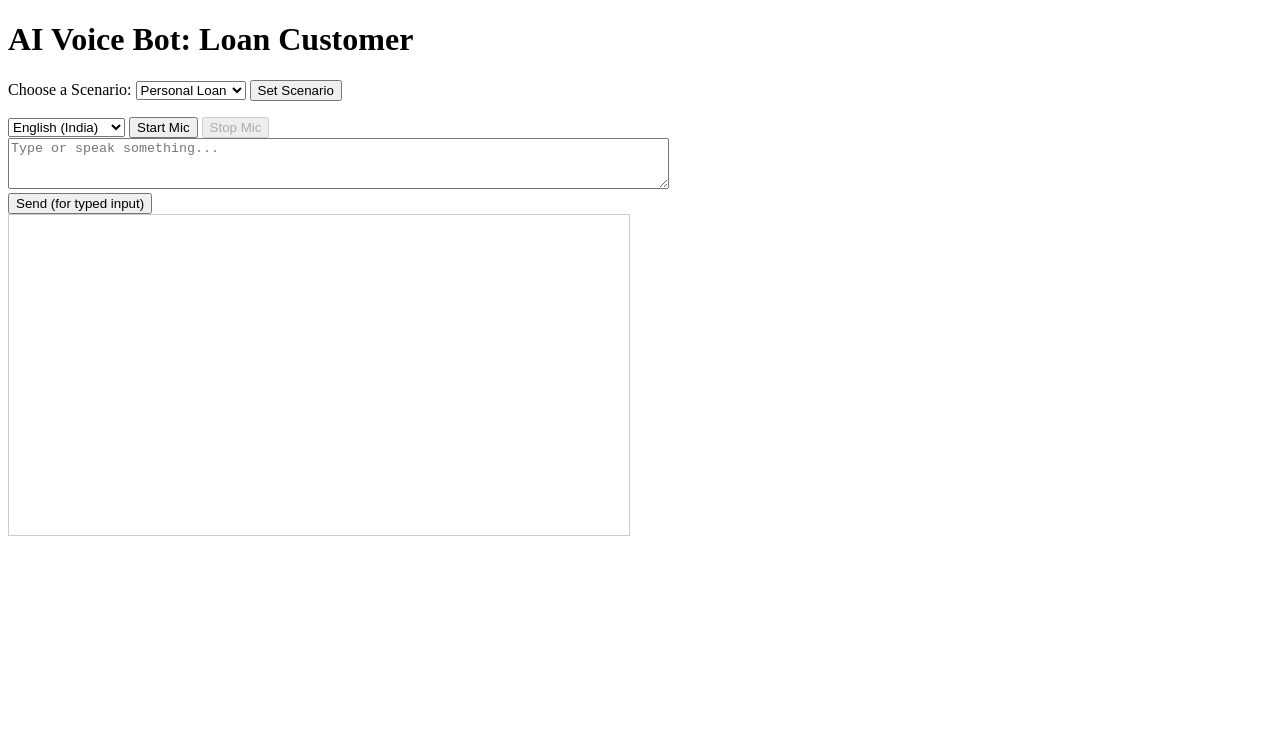
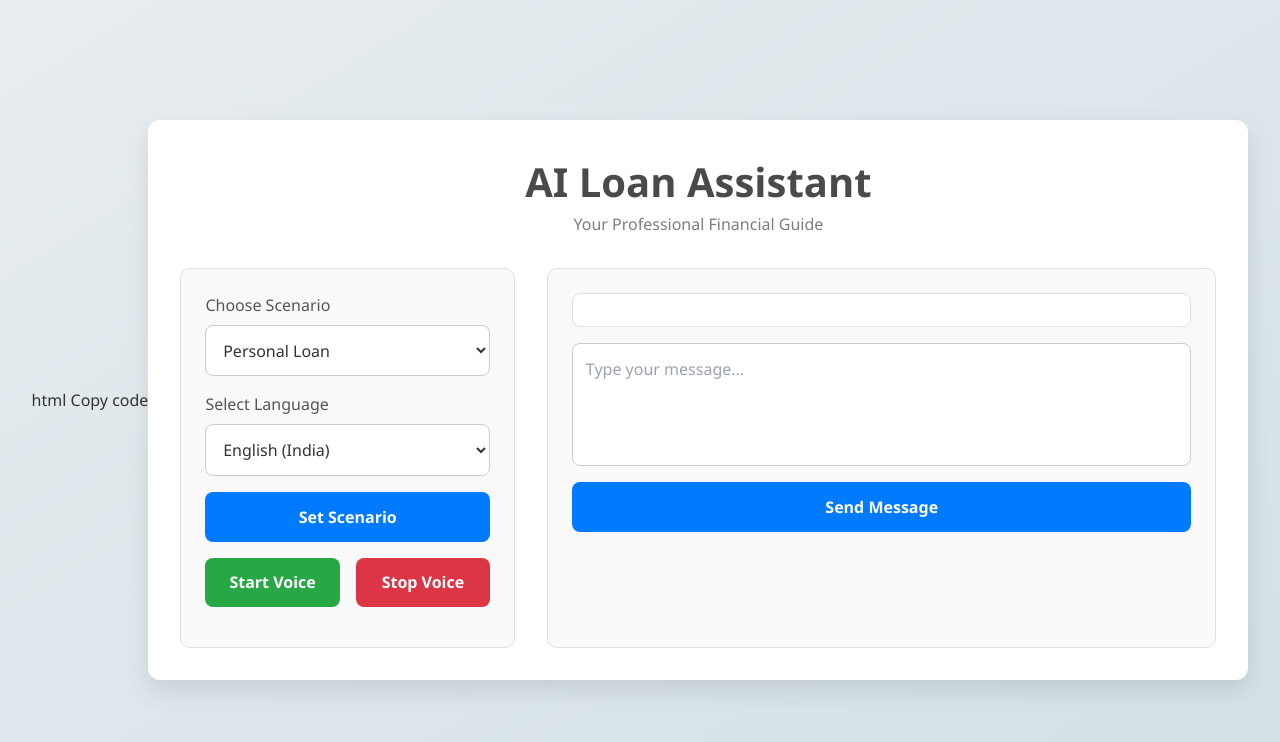
Before and after one commit to saipavansp/version1, a website: page index.html in a window 1280 px wide. Drawn offline with nearby package versions, Linux system fonts and the light colour scheme.

Commit message:
version3 changed frontend

```diff
--- a/index.html
+++ b/index.html
@@ -1,15 +1,192 @@
+
+html
+Copy code
 <!DOCTYPE html>
 <html lang="en">
+
 <head>
     <meta charset="UTF-8" />
-  <title>AI Loan Customer Demo (Multiple Scenarios)</title>
+    <meta name="viewport" content="width=device-width, initial-scale=1.0">
+    <title>AI Loan Assistant</title>
+    <link href="https://cdnjs.cloudflare.com/ajax/libs/tailwindcss/2.2.19/tailwind.min.css" rel="stylesheet">
+    <style>
+        /* Background and Global Styling */
+        body {
+            background: linear-gradient(to bottom right, #e8edf1, #d3e0e5);
+            font-family: 'Segoe UI', Tahoma, Geneva, Verdana, sans-serif;
+            color: #333;
+            min-height: 100vh;
+            margin: 0;
+            padding: 0;
+            display: flex;
+            justify-content: center;
+            align-items: center;
+        }
+
+        .container {
+            background: #ffffff;
+            border-radius: 12px;
+            box-shadow: 0 10px 25px rgba(0, 0, 0, 0.1);
+            padding: 2rem;
+            max-width: 1100px;
+            width: 100%;
+        }
+
+        .header {
+            text-align: center;
+            margin-bottom: 2rem;
+        }
+
+        .header h1 {
+            font-size: 2.5rem;
+            font-weight: bold;
+            color: #4a4a4a;
+        }
+
+        .header p {
+            font-size: 1rem;
+            color: #7d7d7d;
+        }
+
+        /* Grid Layout */
+        .grid-container {
+            display: grid;
+            grid-template-columns: 1fr 2fr;
+            gap: 2rem;
+        }
+
+        /* Left Panel */
+        .control-panel {
+            background: #f9f9f9;
+            border-radius: 10px;
+            padding: 1.5rem;
+            border: 1px solid #e0e0e0;
+        }
+
+        label {
+            display: block;
+            margin-bottom: 0.5rem;
+            font-weight: 500;
+            color: #555;
+        }
+
+        select, textarea, button {
+            width: 100%;
+            padding: 0.8rem;
+            border-radius: 8px;
+            border: 1px solid #ccc;
+            font-size: 1rem;
+            color: #333;
+            margin-bottom: 1rem;
+            background: #fff;
+            transition: box-shadow 0.3s ease-in-out;
+        }
+
+        select:focus, textarea:focus, button:focus {
+            outline: none;
+            box-shadow: 0 0 5px rgba(0, 123, 255, 0.5);
+        }
+
+        button {
+            background: #007bff;
+            color: #fff;
+            font-weight: bold;
+            cursor: pointer;
+            border: none;
+        }
+
+        button:hover {
+            background: #0056b3;
+        }
+
+        textarea {
+            resize: none;
+        }
+
+        .flex-btns {
+            display: flex;
+            gap: 1rem;
+        }
+
+        .btn-green {
+            background: #28a745;
+            color: #fff;
+        }
+
+        .btn-green:hover {
+            background: #1e7e34;
+        }
+
+        .btn-red {
+            background: #dc3545;
+            color: #fff;
+        }
+
+        .btn-red:hover {
+            background: #a71d2a;
+        }
+
+        /* Right Panel */
+        .chat-panel {
+            background: #f9f9f9;
+            border-radius: 10px;
+            padding: 1.5rem;
+            border: 1px solid #e0e0e0;
+        }
+
+        .chat-box {
+            max-height: 400px;
+            overflow-y: auto;
+            background: #ffffff;
+            padding: 1rem;
+            border-radius: 8px;
+            border: 1px solid #e0e0e0;
+            margin-bottom: 1rem;
+        }
+
+        .chat-box::-webkit-scrollbar {
+            width: 6px;
+        }
+
+        .chat-box::-webkit-scrollbar-thumb {
+            background: #ccc;
+            border-radius: 10px;
+        }
+
+        .chat-message {
+            margin-bottom: 1rem;
+            padding: 0.8rem;
+            border-radius: 8px;
+            line-height: 1.5;
+            font-size: 0.9rem;
+        }
+
+        .chat-message.user {
+            background: #007bff;
+            color: white;
+            text-align: right;
+        }
+
+        .chat-message.assistant {
+            background: #e9ecef;
+            color: #333;
+        }
+    </style>
 </head>
+
 <body>
-  <h1>AI Voice Bot: Loan Customer</h1>
+    <div class="container">
+        <!-- Header Section -->
+        <div class="header">
+            <h1>AI Loan Assistant</h1>
+            <p>Your Professional Financial Guide</p>
+        </div>
 
-  <!-- Scenario Selection Section -->
-  <div>
-    <label for="scenarioSelect">Choose a Scenario:</label>
+        <!-- Main Grid -->
+        <div class="grid-container">
+            <!-- Left Panel -->
+            <div class="control-panel">
+                <label for="scenarioSelect">Choose Scenario</label>
                 <select id="scenarioSelect">
                     <option value="personalLoan">Personal Loan</option>
                     <option value="carLoan">Car Loan</option>
@@ -19,34 +196,37 @@
                     <option value="mutualFund">Mutual Fund</option>
                     <option value="insurance">Insurance</option>
                 </select>
-    <button id="setScenarioBtn">Set Scenario</button>
-  </div>
 
-  <!-- Language and Voice Controls -->
-  <div style="margin-top: 1em;">
+                <label for="languageOptions">Select Language</label>
                 <select id="languageOptions">
-      <option value="en-IN" selected>English (India)</option>
+                    <option value="en-IN">English (India)</option>
                     <option value="hi-IN">Hindi (India)</option>
                     <option value="te-IN">Telugu (India)</option>
                     <option value="ta-IN">Tamil (India)</option>
                     <option value="kn-IN">Kannada (India)</option>
                 </select>
-    <button id="startMicBtn">Start Mic</button>
-    <button id="stopMicBtn" disabled>Stop Mic</button>
+
+                <button id="setScenarioBtn">Set Scenario</button>
+                <div class="flex-btns">
+                    <button id="startMicBtn" class="btn-green">Start Voice</button>
+                    <button id="stopMicBtn" class="btn-red" disabled>Stop Voice</button>
+                </div>
             </div>
 
-  <div>
-    <textarea id="userText" rows="3" cols="80" placeholder="Type or speak something..."></textarea>
-    <br/>
-    <button id="sendBtn">Send (for typed input)</button>
+            <!-- Right Panel -->
+            <div class="chat-panel">
+                <div id="conversation" class="chat-box">
+                    <!-- Chat Messages -->
                 </div>
-
-  <div id="conversation"
-       style="border:1px solid #ccc; padding:10px; width:600px; height:300px; overflow-y:auto;">
+                <textarea id="userText" rows="4" placeholder="Type your message..."></textarea>
+                <button id="sendBtn">Send Message</button>
+            </div>
+        </div>
     </div>
 
     <script src="https://aka.ms/csspeech/jsbrowserpackageraw"></script>
     <script>
+        // Your existing JavaScript code remains the same
         let recognizer;
         const startMicBtn = document.getElementById('startMicBtn');
         const stopMicBtn = document.getElementById('stopMicBtn');
@@ -85,6 +265,7 @@
             };
         }
 
+        // Event Listeners
         startMicBtn.addEventListener('click', async () => {
             if (!recognizer) await setupRecognizer();
             recognizer.startContinuousRecognitionAsync();
@@ -107,14 +288,14 @@
                     body: JSON.stringify({ scenario: selectedScenario })
                 });
                 const data = await resp.json();
-        document.getElementById('conversation').innerHTML = '';
+                conversationDiv.innerHTML = '';
                 console.log(data.message);
             } catch (err) {
                 console.error('Failed to set scenario:', err);
             }
         });
 
-    sendBtn.addEventListener('click', async () => {
+        sendBtn.addEventListener('click', () => {
             const text = userText.value.trim();
             if (!text) return;
             sendTextToServer(text);
@@ -122,6 +303,8 @@
 
         async function sendTextToServer(text) {
             const language = languageOptions.value;
+            addMessageToConversation('You', text);
+            userText.value = '';
 
             try {
                 const response = await fetch('/api/ask', {
@@ -137,7 +320,7 @@
                 if (data.error) {
                     addMessageToConversation('AI', `Error: ${data.error}`);
                 } else {
-          addMessageToConversation('customer', data.text);
+                    addMessageToConversation('Assistant', data.text);
                     if (data.audioContent) {
                         playBase64Audio(data.audioContent);
                     }
@@ -149,9 +332,14 @@
         }
 
         function addMessageToConversation(sender, text) {
-      const p = document.createElement('p');
-      p.innerHTML = `<strong>${sender}:</strong> ${text}`;
-      conversationDiv.appendChild(p);
+            const messageDiv = document.createElement('div');
+            messageDiv.className = 'message p-3 mb-3 rounded-lg ' +
+                (sender === 'You' ? 'bg-purple-600 bg-opacity-50 ml-8' : 'bg-blue-600 bg-opacity-50 mr-8');
+            messageDiv.innerHTML = `
+                <div class="font-medium mb-1">${sender}</div>
+                <div class="text-sm">${text}</div>
+            `;
+            conversationDiv.appendChild(messageDiv);
             conversationDiv.scrollTop = conversationDiv.scrollHeight;
         }
 
```
Lines whose indentation alone changed are shown as unchanged.
